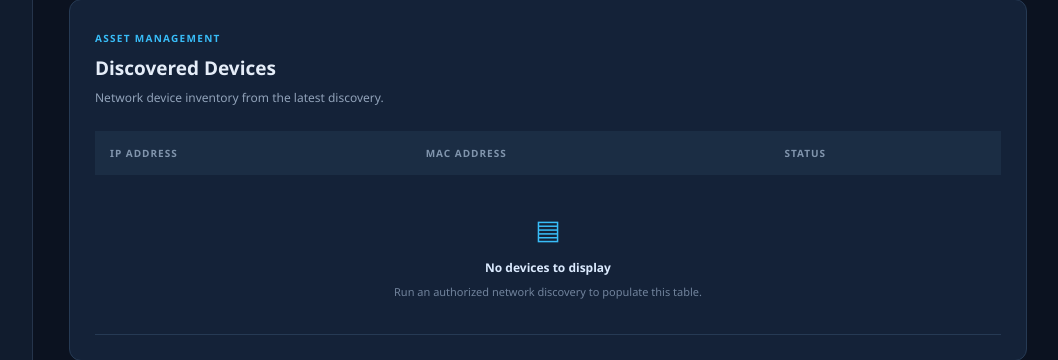
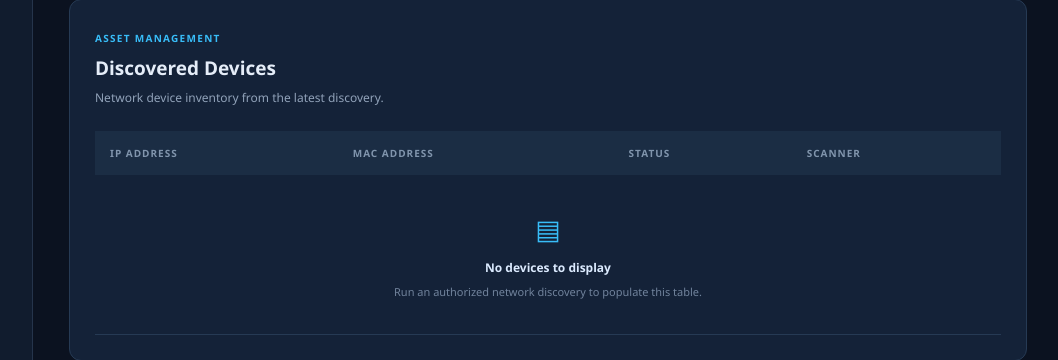
Before and after one commit to anilkumar2870/CyberShield, a Flask app: page / in a window 1280 px wide. Shown: the part 686-1046 px from the top of the page, without its empty margins (217-1275 px from the left). Run offline with Flask 3, Linux system fonts and the light colour scheme.

Commit message:
Update dashboard for Module 1 network discovery

```diff
--- a/templates/index.html
+++ b/templates/index.html
@@ -266,6 +266,7 @@
                             <th>IP ADDRESS</th>
                             <th>MAC ADDRESS</th>
                             <th>STATUS</th>
+                            <th>SCANNER</th>
                         </tr>
                     </thead>
 
@@ -289,6 +290,11 @@
                                             ● ACTIVE
                                         </span>
                                     </td>
+                                    <td>
+                                        <span class="scanner-label">
+                                            {{ result.scanner }}
+                                        </span>
+                                    </td>
                                 </tr>
 
                             {% endfor %}
@@ -296,7 +302,7 @@
                         {% else %}
 
                             <tr>
-                                <td colspan="3" class="empty-state">
+                                <td colspan="4" class="empty-state">
                                     <div class="empty-icon">▤</div>
                                     <strong>No devices to display</strong>
                                     <p>
```
